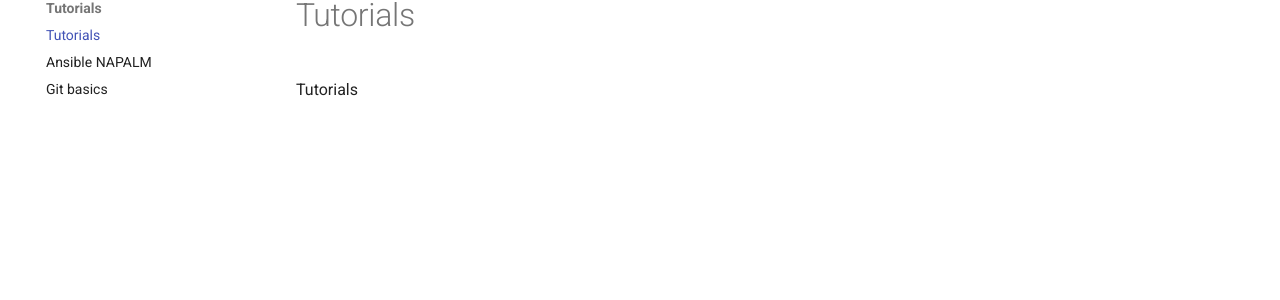
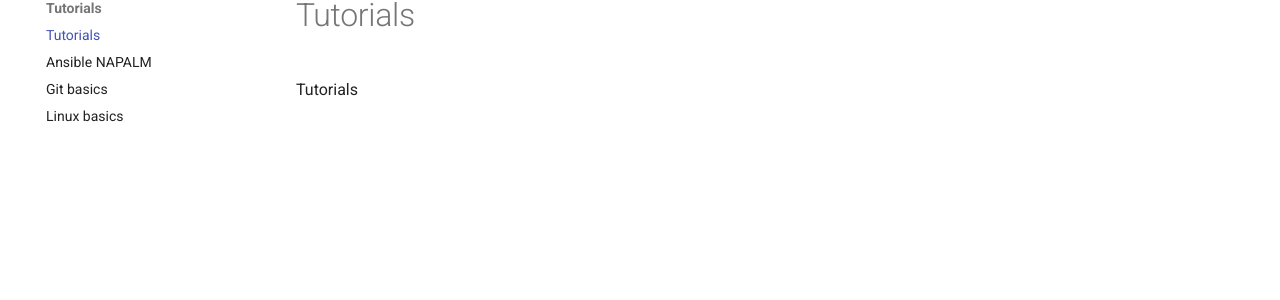
Before and after one commit to bsmeding/bsmeding.github.io, an MkDocs documentation site: the page built from docs/tutorials.md, in a window 1280 px wide. Shown: the part 151-451 px from the top of the page. Built offline with MkDocs 1.6.1 and Material for MkDocs 9.7.7, drawn with Linux system fonts in a browser that asks for light colours.

Commit message:
add basic linux commands

```diff
--- a/mkdocs.yml
+++ b/mkdocs.yml
@@ -31,6 +31,7 @@ nav:
     - 'Tutorials': tutorials.md
     - 'Ansible NAPALM': tutorials/ansible_cisco_napalm_diff.md
     - 'Git basics': tutorials/git_basics.md
+    - 'Linux basics': tutorials/linux_basics.md
   - Courses:
     - 'Courses': courses.md
     - 'Courses Dutch': courses_NL.md
```
